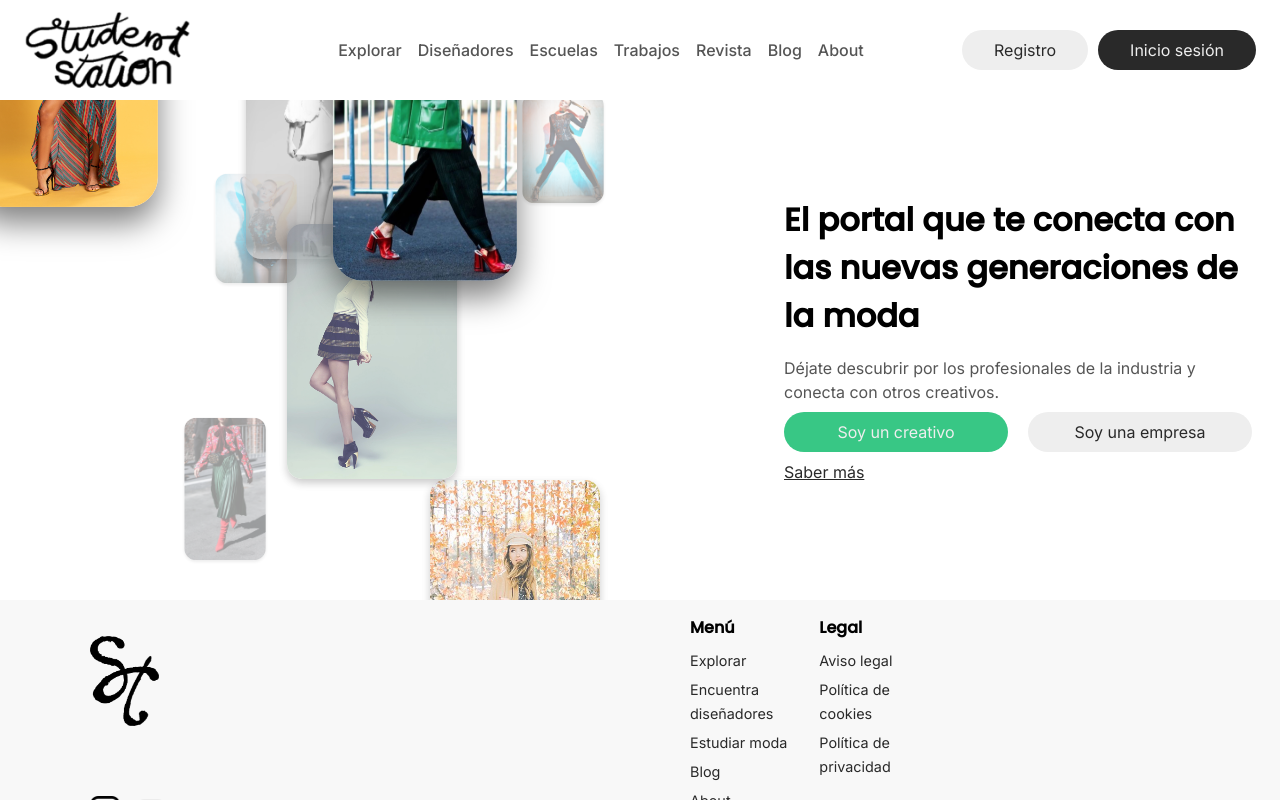
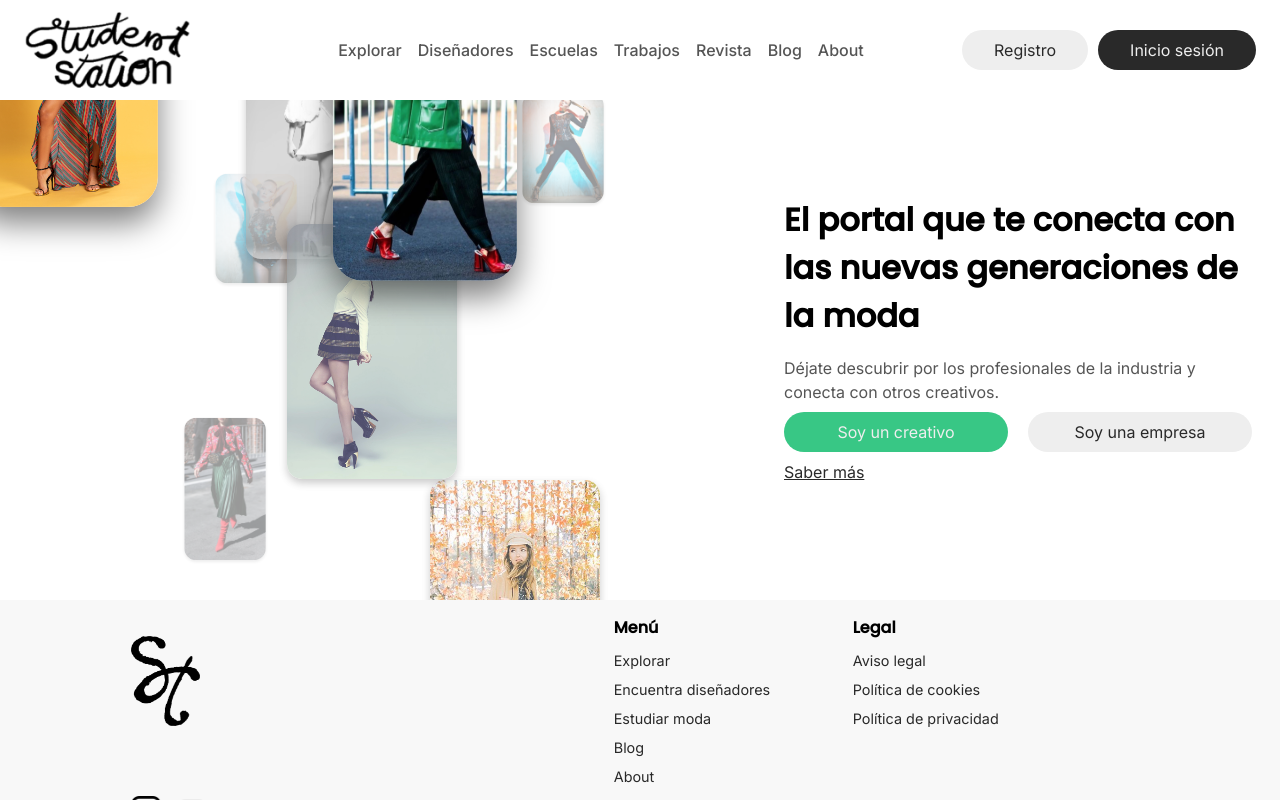
Before and after one commit to jaume768/Frontend-student-station, a React (Vite) app: page / in a window 1280 px wide. Built offline with nearby package versions, Linux system fonts and the light colour scheme.

Commit message:
arreglos finals

```diff
--- a/src/components/home/css/header-footer.css
+++ b/src/components/home/css/header-footer.css
@@ -214,7 +214,7 @@ footer .wrapper {
 }
 
 .footer-center {
-    margin-left: 400px;
+    margin-left: 200px;
 }
 
 .footer-center h3 {
@@ -246,7 +246,7 @@ footer .wrapper {
 }
 
 .footer-right {
-    margin-right: 300px;
+    margin-right: 200px;
 }
 
 .footer-right h3 {
```
